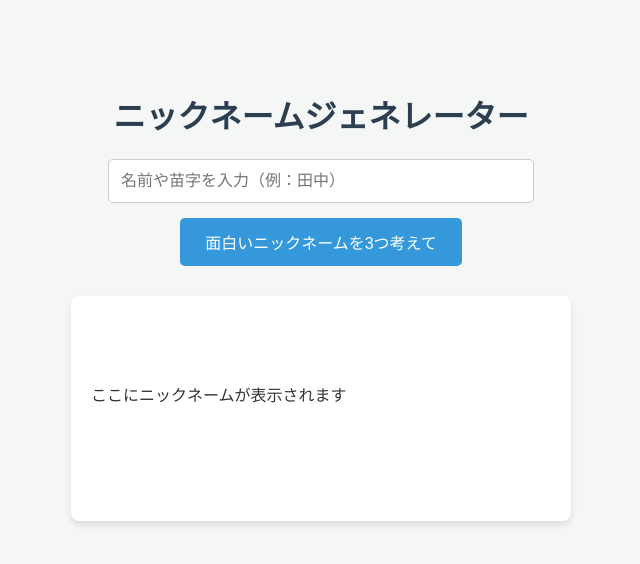
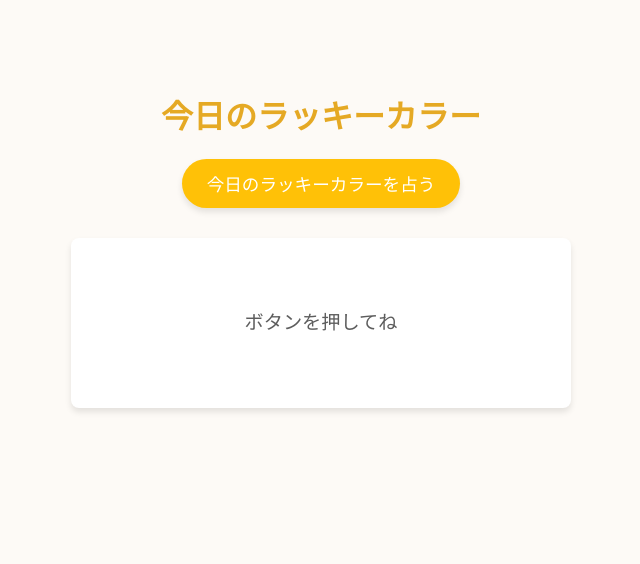
Before and after one commit to Keiichiro512/Generative-AI, a Flask app: page / in a window 1280 px wide. Shown: the top 564 px of the page, without its empty margins (319-959 px from the left). Run offline with Flask 3, Linux system fonts and the light colour scheme.

Commit message:
ラッキー

```diff
--- a/app.py
+++ b/app.py
@@ -2,6 +2,7 @@ import os
 import google.generativeai as genai
 from flask import Flask, render_template, request, jsonify
 from dotenv import load_dotenv
+from datetime import datetime
 
 load_dotenv()
 
@@ -12,36 +13,31 @@ try:
     model = genai.GenerativeModel('gemini-1.5-flash')
 except Exception as e:
     print(f"APIキーの設定でエラーが発生しました: {e}")
-    # アプリケーションを終了させるか、エラーページを表示するなどの処理が必要
-    # ここでは単純にプリントしていますが、本番環境ではより丁寧な処理が必要です。
 
 
 @app.route('/')
 def index():
     return render_template('index.html')
 
+# POSTメソッドは維持しつつ、リクエストボディは使わない
 @app.route('/generate', methods=['POST'])
-def generate_nickname():
+def generate_lucky_color():
     try:
-        # フロントエンドから送られてきたJSONデータを取得
-        data = request.get_json()
-        if not data or 'name' not in data:
-            return jsonify({'error': '名前が指定されていません。'}), 400
+        # 今日の日付を取得
+        today = datetime.now().strftime("%Y年%m月%d日")
 
-        name = data['name']
-
-        # AIへの指示（プロンプト）を入力された名前を使って動的に作成
-        prompt = f"「{name}」という苗字または名前に、クリエイティブで面白いニックネームを3つ考えてください。箇条書きで、面白い理由も軽く添えてください。"
+        # AIへの指示（プロンプト）を固定
+        prompt = f"{today}のラッキーカラーを1つ、その色にまつわるポジティブな一言アドバイスと一緒に教えてください。色の名前は一般的な名称でお願いします。フォーマットは「ラッキーカラー：色名\nアドバイス：一言」のようにしてください。"
 
         response = model.generate_content(prompt)
 
-        # 結果を整形して改行を保持
         formatted_response = response.text.strip()
 
-        return jsonify({'nickname': formatted_response})
+        # キーを 'result' に変更
+        return jsonify({'result': formatted_response})
 
     except Exception as e:
-        print(f"ニックネーム生成中にエラー: {e}")
+        print(f"ラッキーカラー生成中にエラー: {e}")
         return jsonify({'error': str(e)}), 500
 
 if __name__ == '__main__':
--- a/templates/index.html
+++ b/templates/index.html
@@ -3,42 +3,30 @@
 <head>
     <meta charset="UTF-8">
     <meta name="viewport" content="width=device-width, initial-scale=1.0">
-    <title>ニックネームジェネレーター</title>
+    <title>今日のラッキーカラー</title>
     <style>
-        body { font-family: 'Helvetica Neue', Arial, sans-serif; text-align: center; margin-top: 50px; background-color: #f4f7f6; color: #333; }
-        h1 { color: #2c3e50; }
+        body { font-family: 'Hiragino Kaku Gothic ProN', 'Meiryo', sans-serif; text-align: center; margin-top: 50px; background-color: #fdfaf6; color: #5d5d5d; }
+        h1 { color: #e5a924; }
         #container { max-width: 500px; margin: 0 auto; padding: 20px; }
-        #name-input { width: 80%; padding: 12px; font-size: 1em; border-radius: 5px; border: 1px solid #ccc; margin-bottom: 15px; }
-        button { padding: 12px 25px; font-size: 1em; color: #fff; background-color: #3498db; border: none; border-radius: 5px; cursor: pointer; transition: background-color 0.3s; }
-        button:hover { background-color: #2980b9; }
-        #result-container { margin-top: 30px; padding: 20px; background-color: #fff; border-radius: 8px; min-height: 100px; line-height: 1.6; text-align: left; box-shadow: 0 4px 6px rgba(0,0,0,0.1); white-space: pre-wrap; }
+        button { padding: 12px 25px; font-size: 1.1em; color: #fff; background-color: #ffc107; border: none; border-radius: 25px; cursor: pointer; transition: background-color 0.3s; box-shadow: 0 4px 6px rgba(0,0,0,0.1); }
+        button:hover { background-color: #e5a924; }
+        #result-container { margin-top: 30px; padding: 25px; background-color: #fff; border-radius: 8px; min-height: 120px; line-height: 1.8; text-align: center; box-shadow: 0 4px 6px rgba(0,0,0,0.1); white-space: pre-wrap; display: flex; align-items: center; justify-content: center; font-size: 1.2em;}
         #loading { display: none; color: #7f8c8d; }
     </style>
 </head>
 <body>
     <div id="container">
-        <h1>ニックネームジェネレーター</h1>
-        <input type="text" id="name-input" placeholder="名前や苗字を入力（例：田中）">
-        <br>
-        <button id="generate-btn">面白いニックネームを3つ考えて</button>
+        <h1>今日のラッキーカラー</h1>
+        <button id="generate-btn">今日のラッキーカラーを占う</button>
 
         <div id="result-container">
-            <p id="result-text">ここにニックネームが表示されます</p>
+            <p id="result-text">ボタンを押してね</p>
             <p id="loading">生成中...</p>
         </div>
     </div>
 
     <script>
         document.getElementById('generate-btn').addEventListener('click', async () => {
-            const nameInput = document.getElementById('name-input');
-            const name = nameInput.value;
-
-            // 名前が入力されているかチェック
-            if (!name.trim()) {
-                alert('名前を入力してください！');
-                return;
-            }
-
             const resultText = document.getElementById('result-text');
             const loadingElement = document.getElementById('loading');
             const button = document.getElementById('generate-btn');
@@ -48,19 +36,15 @@
             button.disabled = true;
 
             try {
+                // バックエンドにリクエストを送る（今回は送るデータなし）
                 const response = await fetch('/generate', {
-                    method: 'POST',
-                    headers: {
-                        'Content-Type': 'application/json',
-                    },
-                    // 入力された名前をJSON形式でバックエンドに送る
-                    body: JSON.stringify({ name: name })
+                    method: 'POST'
                 });
 
                 const data = await response.json();
 
-                if (data.nickname) {
-                    resultText.textContent = data.nickname;
+                if (data.result) {
+                    resultText.textContent = data.result;
                 } else {
                     resultText.textContent = 'エラーが発生しました。';
                 }
```
